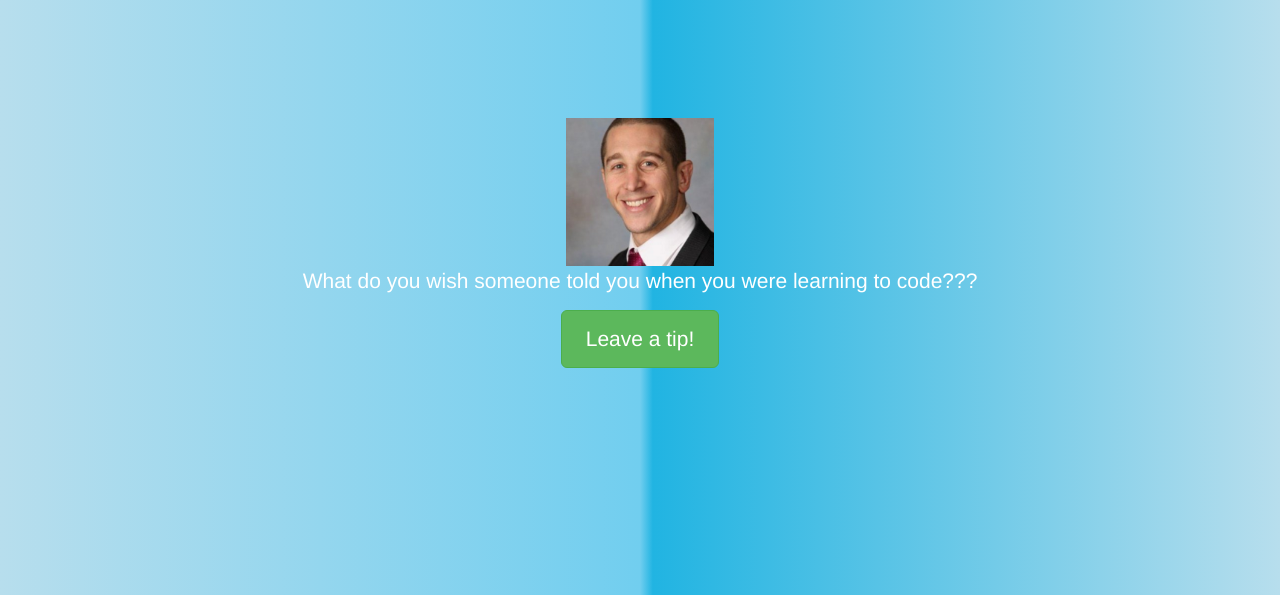
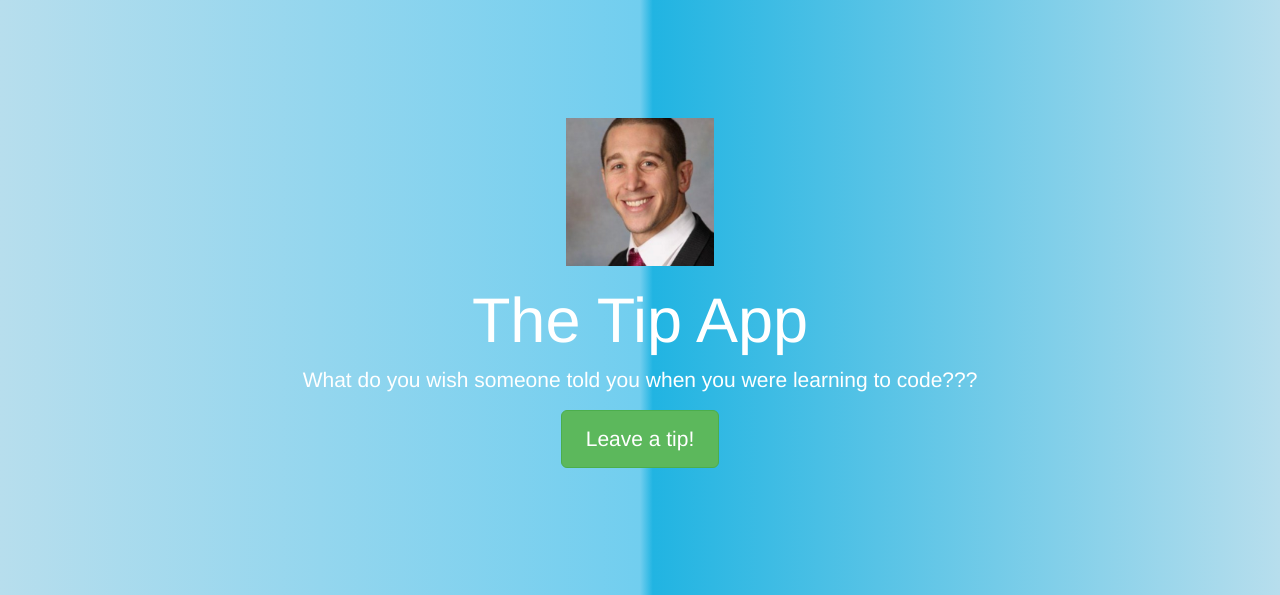
Before and after one commit to dfmmalaw/Portfolio-PHP-, a Yii app: template views/site/index.php in a window 1280 px wide. Shown: the top 595 px of the page. Run offline with PHP 8.4 and a stand-in for Yii, Linux system fonts and the light colour scheme; the template is opened without the code that fills it, so the values that code supplies are empty; some libraries are stand-ins or nearby versions.

Commit message:
added heading back to homepage but changed it a bit

```diff
--- a/views/site/index.php
+++ b/views/site/index.php
@@ -13,6 +13,8 @@ $this->title = 'My Yii Application';
 
         <img src="ecto.png" alt="HTML5 Icon" style="width:148px;height:148px;">
 
+        <h1>The Tip App</h1>
+
         <p class="lead">What do you wish someone told you when you were learning to code???</p>
 
         <p><a class="btn btn-lg btn-success" href="http://www.tip-it.tech/index.php/tip/index">Leave a tip!</a></p>
```
